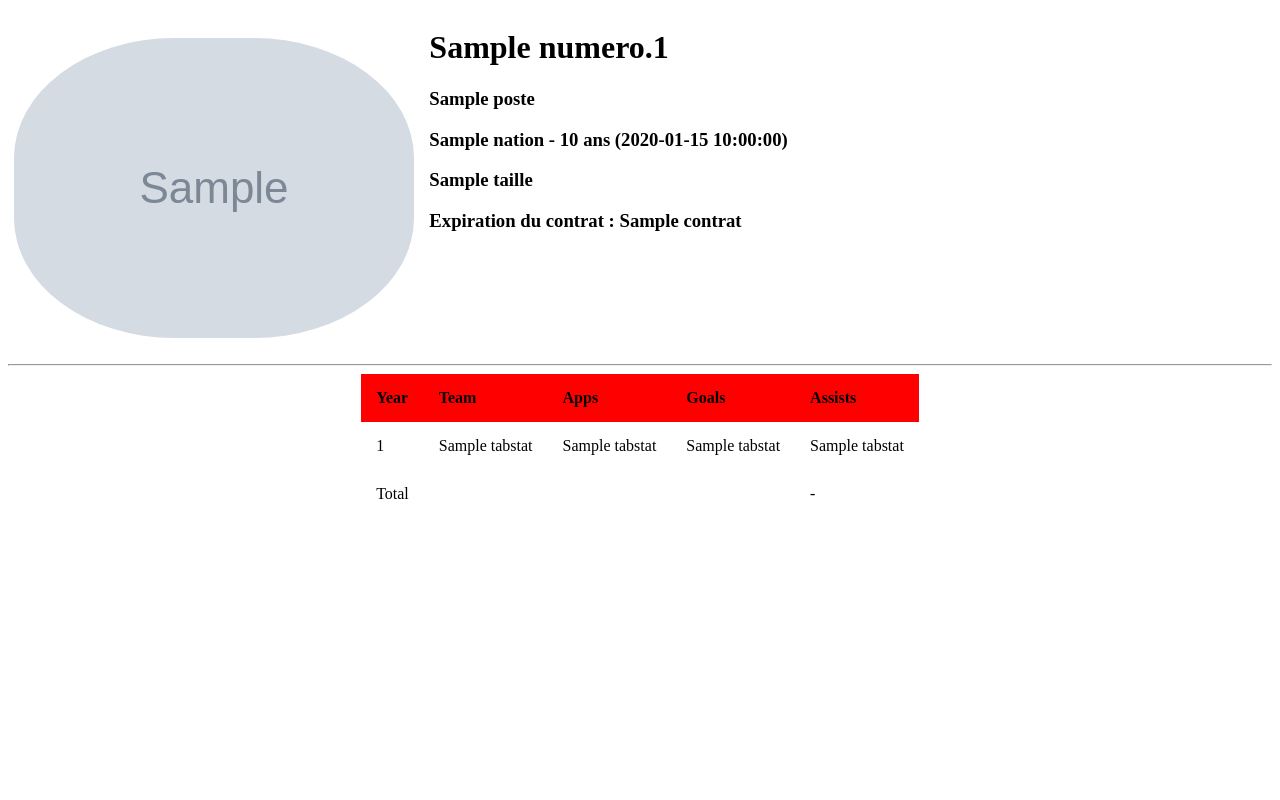
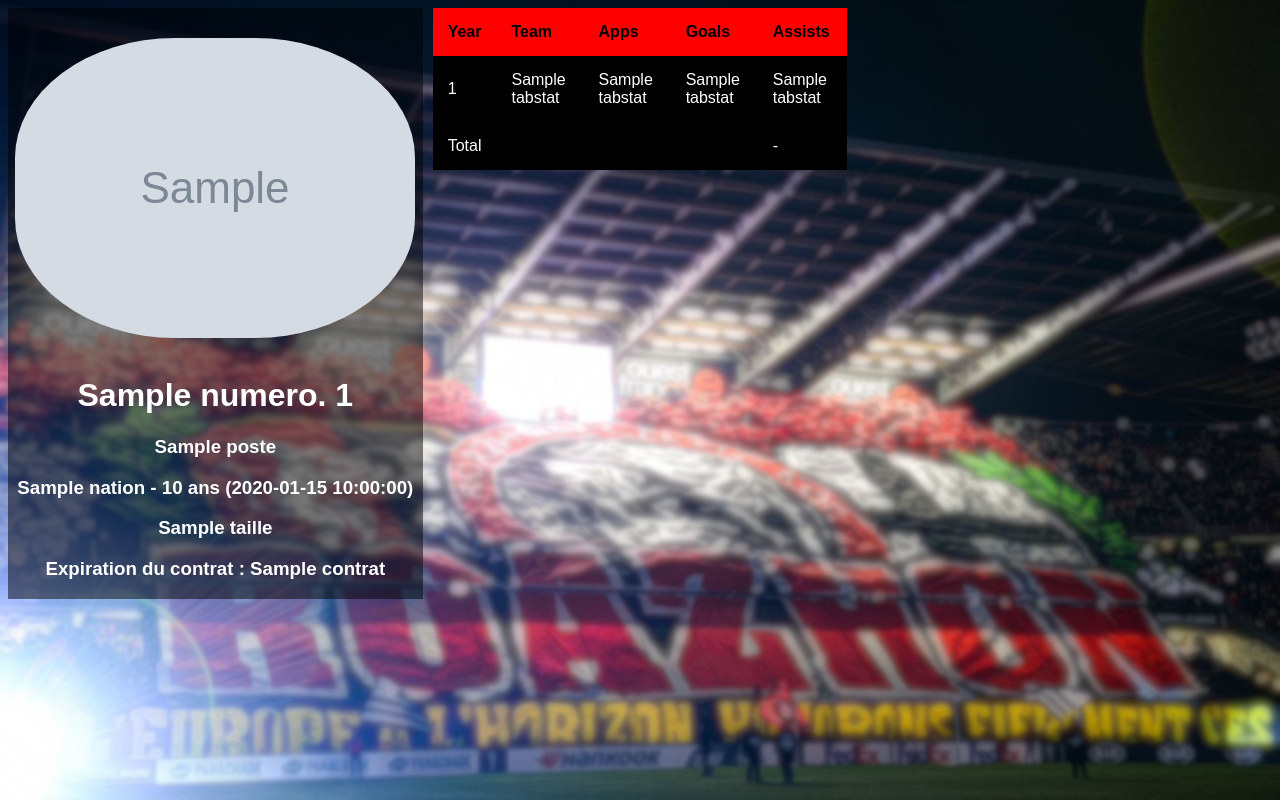
Before and after one commit to Gurwan/RoazhonStats, a Symfony app: template templates/player/player_view.html.twig in a window 1280 px wide. Run offline with Twig, Linux system fonts and the light colour scheme; the template is opened without the code that fills it: most values are stand-ins (such as "Sample title", 1, 10 or a date in 2020); grey boxes marked "Sample" are stand-in pictures; some libraries are stand-ins or nearby versions.

Commit message:
Amélioration de la partie front du site

```diff
--- a/public/css/player_view_styles.css
+++ b/public/css/player_view_styles.css
@@ -2,33 +2,35 @@
 
 img {
     border-radius: 40%;
-    grid-column: 1;
-    grid-row: 1;
 }
 
+body {
+    background-image: url("../img/backgroundplayer.png");
+    background-repeat: no-repeat center center fixed;
+    background-size: cover;
+}
 
-.wrapper {
+.thegrid {
     display: grid;
     grid-template-columns: repeat(3, 1fr);
     grid-gap: 10px;
     grid-auto-rows: minmax(100px, auto);
 }
 
-
-.hautdroite {
-    grid-column: 2/5;
-    grid-row: 1;
-}
-
-.divhr {
-    grid-row: 2;
-    grid-column: 1/4;
-}
-
 th,td {
     padding: 15px;
     width:1;
     text-align: left;
+
+}
+
+.gauche {
+    text-align: center;
+}
+
+td {
+    background-color: black;
+    color: white;
 }
 
 th {
@@ -42,6 +44,13 @@ th {
     align-items:center;
 }
 
+.griddroite {
+    grid-column-start: 2;
+    grid-column-end: 3;
+    grid-row-start: 1;
+    grid-row-end: 3;
+}
+
 table {
     width:1;
     border-collapse: collapse;
@@ -53,3 +62,16 @@ table {
     margin-top: 30px;
     display: block;
 }
+
+.wrapper {
+    color:white;
+    grid-column-start: 1;
+    grid-column-end: 1;
+    grid-row-start: 1;
+    grid-row-end: 3;
+    background-color: rgba(0,0,0,0.5);
+}
+
+* {
+    font-family: "Fira Sans", sans-serif;
+}
--- a/public/css/styles.css
+++ b/public/css/styles.css
@@ -12,6 +12,7 @@
 * {
     background-image: url("../img/background_red.png");
     background-repeat: repeat;
+    font: 1.2em "Fira Sans", sans-serif;
 }
 
 img {
--- a/templates/player/player_view.html.twig
+++ b/templates/player/player_view.html.twig
@@ -7,21 +7,21 @@
 <link href="{{ asset('css/player_view_styles.css') }}" rel="stylesheet"/>
 <link rel="icon" type="image" href="{{ asset('img/favicon.ico') }}" />
 
-
+<div class="thegrid">
     <div class="wrapper">
         <div id="photoDiv">
             <img src='{{ photo }}'><br/>
         </div>
-    <div class="hautdroite">
-    <h1> {{numero}}.{{id}} </h1>
+        <div class="gauche">
+        <h1> {{numero}}. {{id}} </h1>
         <h3> {{poste}} </h2>
             <h3> {{nation}} - {{age}} ans ({{dateNaissance}}) </h3>
             <h3> {{taille}} </h3>
             <h3> Expiration du contrat : {{contrat}} </h3>
+            <strong>{{error}}</strong>
         </div>
     </div>
-<div>
-    <hr>
+    <div class="griddroite">
         <div class="tableau">
             <table>
                 <thead>
@@ -61,6 +61,7 @@
                 </tbody>
             </table>
         </div>
+    </div>
+</div>
 
-</div>
 {% endblock %}
```
Also changed, not shown: src/Controller/PlayerController.php (+7 -6 lines), public/img/backgroundplayer.png (added). Lines whose indentation alone changed are shown as unchanged.
